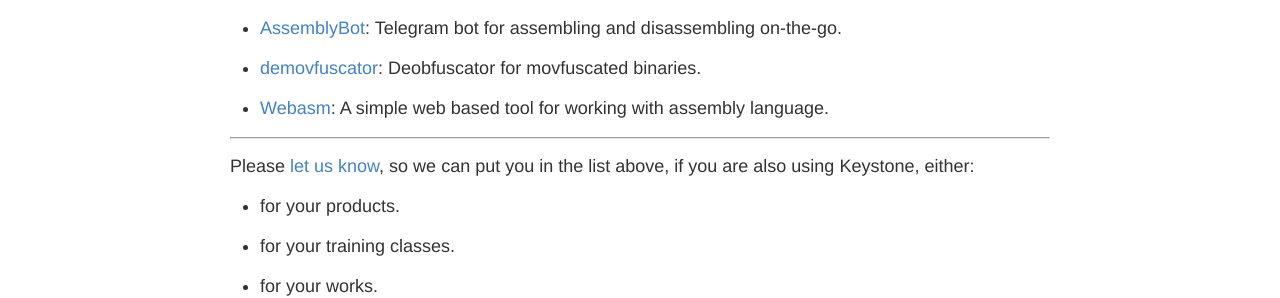
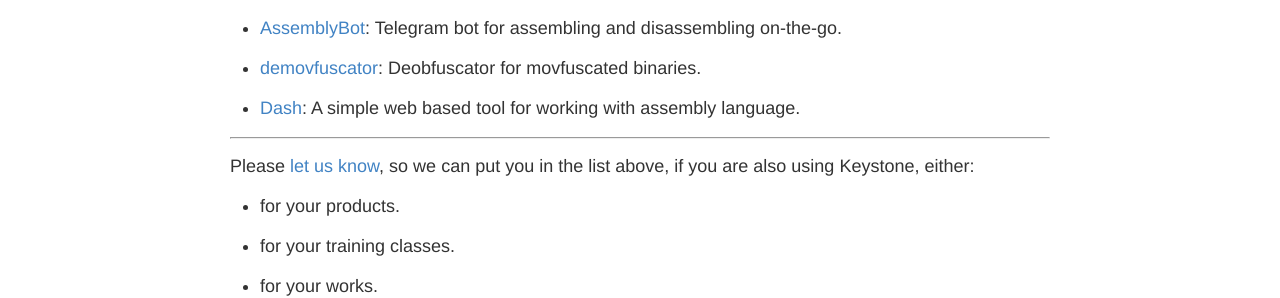
Before and after one commit to keystone-engine/keystone-engine.github.io, a Jekyll site: the page built from showcase.md, in a window 1280 px wide. Shown: the part 699-997 px from the top of the page. Built offline with Jekyll 4.4.1, drawn with Linux system fonts in a browser that asks for light colours.

Commit message:
showcase

```diff
--- a/showcase.md
+++ b/showcase.md
@@ -32,7 +32,7 @@
 
 - [demovfuscator](https://github.com/kirschju/demovfuscator): Deobfuscator for movfuscated binaries.
 
-- [Webasm](https://github.com/pmarkowsky/webasm): A simple web based tool for working with assembly language.
+- [Dash](https://github.com/pmarkowsky/dash): A simple web based tool for working with assembly language.
 
 ---
 
```
